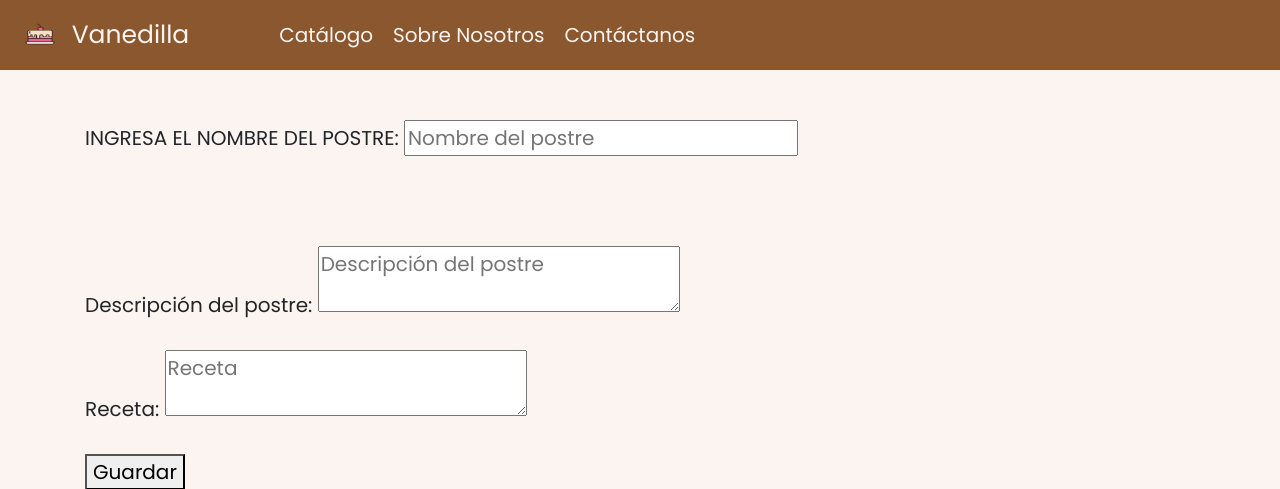
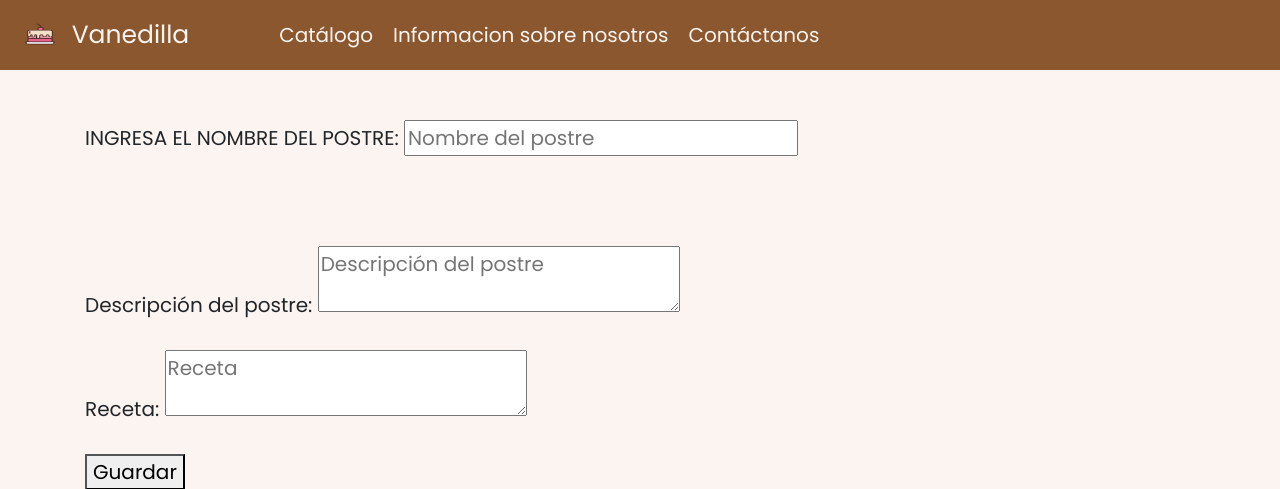
Before and after one commit to NathalyPanta/PracticaGestionP, a Flask app: page / in a window 1280 px wide. Shown: the top 489 px of the page. Run offline with Flask 3, Linux system fonts and the light colour scheme.

Commit message:
segundo cambio

```diff
--- a/templates/base.html
+++ b/templates/base.html
@@ -39,7 +39,7 @@
                     <div class="navbar-nav mx-5">
                         <a class="nav-link active" aria-current="page" href="{{ url_for('catalogo') }}">Catálogo</a>
 
-                        <a class="nav-link" href="#">Sobre Nosotros</a>
+                        <a class="nav-link" href="#">Informacion sobre nosotros</a>
                         <a class="nav-link" href="#">Contáctanos</a>
                     </div>
                 </div>
```
